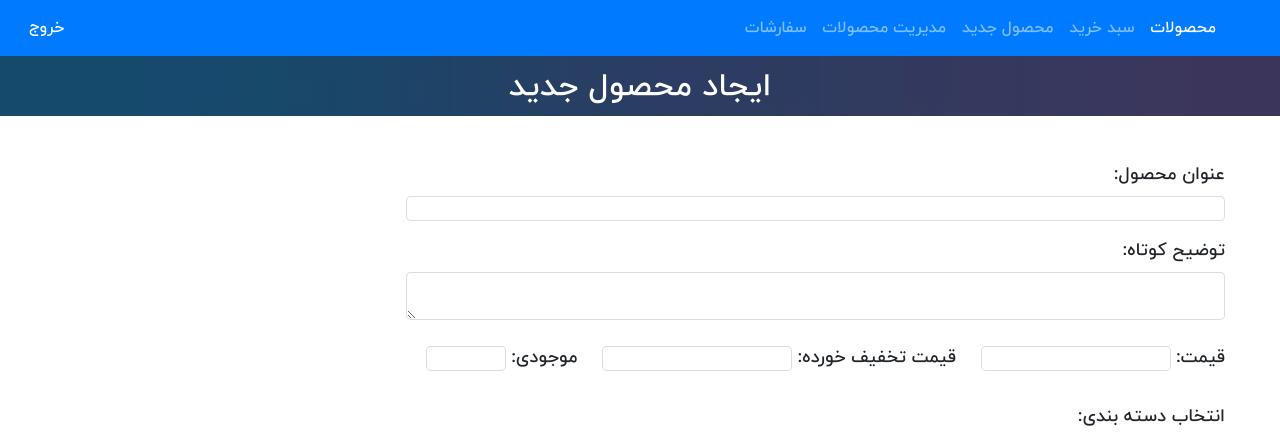
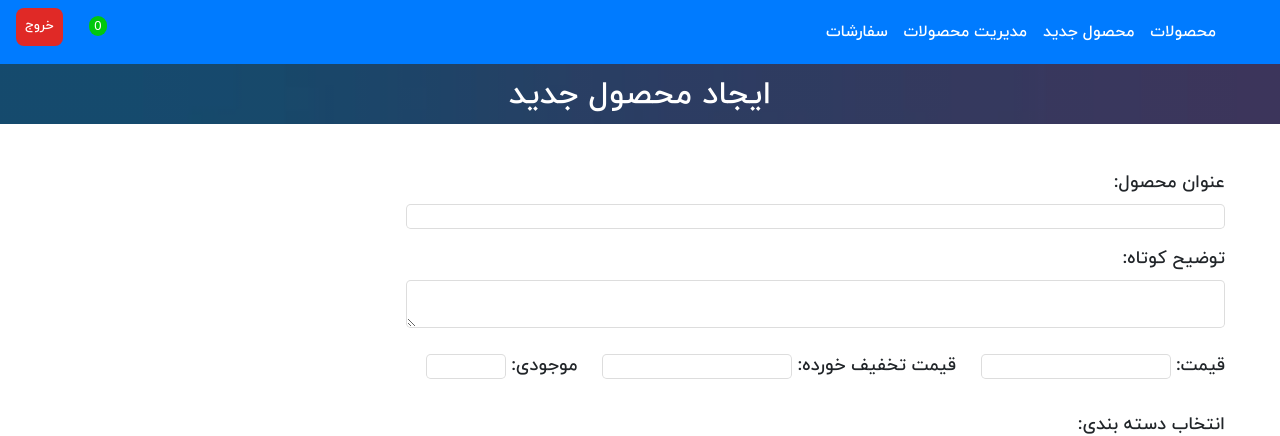
Before and after one commit to zareisajad/online-shop-flask, a Flask app: page /add-product in a window 1280 px wide. Shown: the top 436 px of the page. Run offline with Flask 2, Linux system fonts and the light colour scheme; a user stored in the database is signed in; data comes from the database, SQL or seed files in the repository; data that the repository does not hold is empty; some libraries are stand-ins or nearby versions.

Commit message:
added label to cart in navbar, changed cart posiotion to the left

```diff
--- a/app/templates/base.html
+++ b/app/templates/base.html
@@ -1,4 +1,5 @@
-<!doctype html>
+<!DOCTYPE html>
+<html lang="fa" dir="ltr">
 <head>
   <meta name="viewport" content="width=device-width, initial-scale=1">
   <link rel="stylesheet" href="https://stackpath.bootstrapcdn.com/bootstrap/4.3.1/css/bootstrap.min.css" integrity="sha384-ggOyR0iXCbMQv3Xipma34MD+dH/1fQ784/j6cY/iJTQUOhcWr7x9JvoRxT2MZw1T" crossorigin="anonymous">
@@ -13,30 +14,34 @@
   <div class="collapse navbar-collapse " id="navbarNav">
     <ul class="navbar-nav">
       <li class="nav-item active">
-        <a class="nav-link"href="{{ url_for('main_page') }}">محصولات<span class="sr-only">(current)</span></a>
+        <a class="nav-link"href="{{ url_for('main_page') }}">محصولات</a>
       </li>
-      <li class="nav-item">
-        {% if current_user.is_authenticated %}
-        <a class="nav-link" href="{{ url_for('show_cart', id=current_user.id)}}">سبد خرید</a>
-      </li>
-      {% endif %}
-      <li class="nav-item">
+      <li class="nav-item active">
         {% if current_user.role == 'Admin' %}
         <a class="nav-link" href="{{ url_for('add_product') }}">محصول جدید</a>
       </li>
-      <li class="nav-item">
+      <li class="nav-item active">
         <a class="nav-link" href="{{ url_for('manage_products') }}">مدیریت محصولات</a>
       </li>
-      <li class="nav-item">
+      <li class="nav-item active">
         <a class="nav-link" href="{{ url_for('orders_list') }}">سفارشات</a>
       </li>
     </ul>
     {% endif %}
   </div>
   {% if current_user.is_authenticated %}
-    <a  class="btn btn-primary" href="{{ url_for('logout') }}">خروج</a>
+  <ul class="navbar-nav">
+      <li class="nav-item active" >
+      <a  class="nav-link" href="{{ url_for('show_cart', id=current_user.id)}}">
+        <i class="material-icons">&#xe547;</i>
+        <label class="cart-number-label"> {{current_user.cart | length }}</label></a>
+      </li>
+      <li class="nav-item active">
+        <a style="background-color: #e02926;border-radius:8px;font-size:13px;padding:9px;vertical-align:center;" class="nav-link" href="{{ url_for('logout') }}">خروج </a>
     {% else %}
-    <a  class="btn btn-primary" href="{{ url_for('login') }}">ورود</a>
+      </li>
+  </ul>
+    <a style="background-color:#00c73c;border-radius:8px;font-size:14px;padding:8px;vertical-align:center;color:white;text-decoration: none;" href="{{ url_for('login') }}">حساب کاربری</a>
   {% endif %}
 </nav>
 <header>
@@ -57,3 +62,4 @@
   {% endwith %}
 </section>
 </body>
+</html>
```
